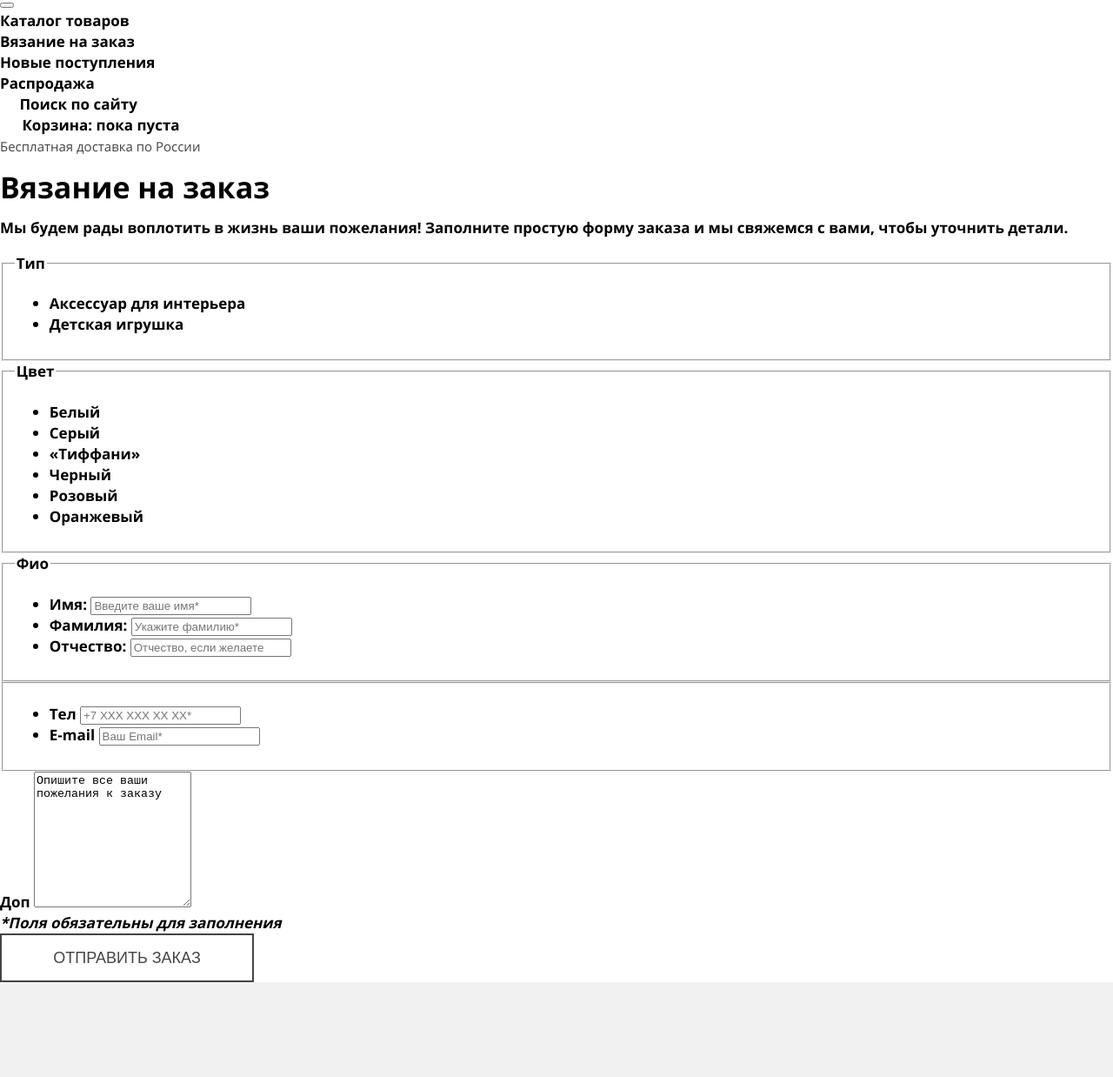
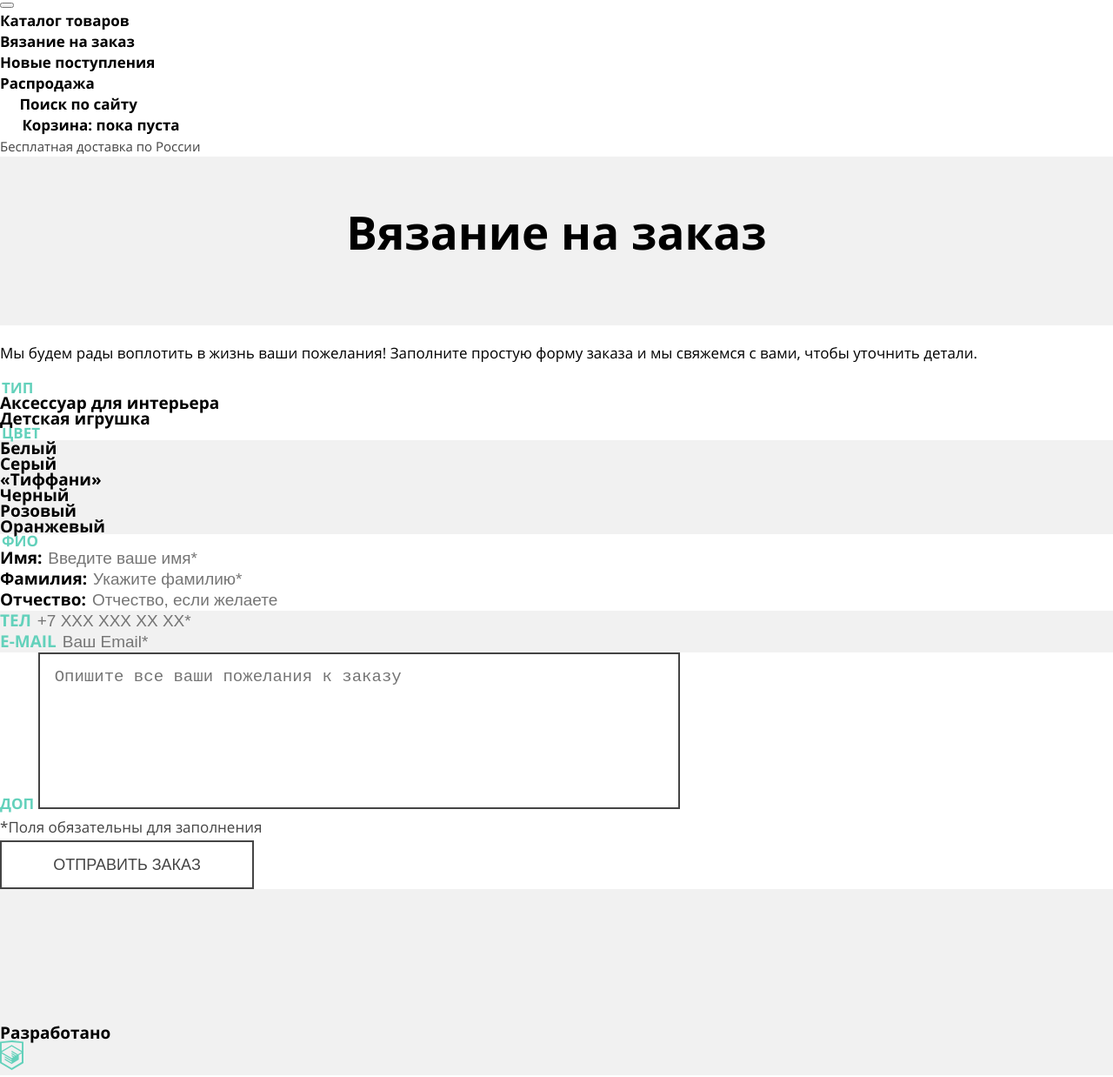
Before and after one commit to arturtkachenko93/1546583-mishka-21, a website: page source/form.html in a window 1280 px wide. Shown: the part 53-1291 px from the top of the page at 87% size. Drawn offline with nearby package versions, Linux system fonts and the light colour scheme; files that its build step writes are made by us from their sources.

Commit message:
Добавил стилизацию формы

```diff
--- a/source/form.html
+++ b/source/form.html
@@ -73,7 +73,7 @@
       </fieldset>
       <fieldset class="filter__color-type">
         <legend class="filter__title">Цвет</legend>
-        <ul class="filter__list">
+        <ul class="filter__list filter__list--no-tel">
           <li class="filter__item">
             <input class="visually-hidden filter__checkbox" type="checkbox" name="white" id="white" checked>
             <label class="filter__label" for="white">Белый</label>
@@ -107,18 +107,18 @@
             <label class="filter__label" for="enter_name">Имя:</label>
             <input class="filter__input-text" type="text" name="enter_name" placeholder="Введите ваше имя*" id="enter_name" required>
           </li>
-          <li class="personal__item">
+          <li class="filter__item">
             <label class="filter__label" for="enter_lastname">Фамилия:</label>
             <input class="filter__input-text" type="text" name="enter_lastname" placeholder="Укажите фамилию*" id="enter_lastname" required>
           </li>
-          <li class="personal__item">
+          <li class="filter__item">
             <label class="filter__label" for="middle_name">Отчество:</label>
             <input class="filter__input-text" type="text" name="middle_name" placeholder="Отчество, если желаете" id="middle_name" required>
           </li>
         </ul>
       </fieldset>
       <fieldset class="filter__contacts-form">
-        <ul class="filter__list">
+        <ul class="filter__list filter__list--no-tel">
           <li class="filter__item">
             <label class="filter__title" for="tel">Тел</label>
             <input class="filter__input-text" type="tel" name="tel" id="tel" pattern="[+7]{2}[0-9]{10}"
@@ -132,7 +132,7 @@
       </fieldset>
       <div class="filter__inner-form">
         <label class="filter__title" for="comment-field">Доп</label>
-        <textarea class="filter__input-area" name="comment" id="comment-field" rows="10">Опишите все ваши пожелания к заказу</textarea>
+        <textarea class="filter__input-area" name="comment" id="comment-field" rows="10" placeholder="Опишите все ваши пожелания к заказу"></textarea>
       </div>
       <cite class="filter__footnote">*Поля обязательны для заполнения</cite>
       <button class="filter__button button" type="submit">Отправить заказ</button>
--- /dev/null
+++ b/source/sass/blocks/form-main.scss
@@ -0,0 +1,108 @@
+.filter__type,
+.filter__color-type,
+.filter__personal,
+.filter__contacts-form,
+.filter__input-area {
+  border: none;
+  margin: 0;
+  padding: 0;
+}
+
+.form-main__title {
+  font-size: 27px;
+  line-height: 30px;
+  text-align: center;
+  margin: 0;
+  background-color: $smoke-white;
+  padding: 73px 23px;
+
+  @media (min-width: $tablet-width) {
+    font-size: 43px;
+    line-height: 50px;
+    padding: 57px 100px 63px 100px;
+  }
+
+  @media (min-width: $desktop-width) {
+    font-size: 53px;
+    line-height: 57px;
+    padding: 58px 300px 79px 300px;
+  }
+}
+
+.form-main__desc {
+  font-size: 13px;
+  font-weight: 400;
+
+  @media (min-width: $tablet-width) {
+    font-size: 17px;
+    line-height: 30px;
+  }
+}
+
+.filter__title {
+  line-height: 16px;
+  color: $turquoise;
+  text-transform: uppercase;
+}
+
+.filter__list {
+  @include list-reset;
+
+  &--no-tel {
+    @media (min-width: $tablet-width) {
+      background-color: $smoke-white;
+    }
+  }
+}
+
+.filter__item {
+  line-height: 18px;
+
+  @media (min-width: $tablet-width) {
+    font-size: 19px;
+  }
+}
+
+input[placeholder],
+.filter__input-area {
+  color: rgba($black, 0.3);
+  line-height: 18px;
+
+  @media (min-width: $tablet-width) {
+    font-size: 19px;
+  }
+}
+
+input[type="tel"],
+input[type="email"] {
+  background-color: $smoke-white;
+}
+
+.filter__input-area {
+  width: 260px;
+  height: 142px;
+  border: 2px solid $gray;
+  padding: 17px 17px;
+  resize: none;
+
+  @media (min-width: $tablet-width) {
+    width: 501px;
+  }
+
+  @media (min-width: $desktop-width) {
+    width: 700px;
+  }
+}
+
+.filter__footnote {
+  font-size: 14px;
+  line-height: 16px;
+  font-weight: 400;
+  font-style: normal;
+  color: $gray;
+
+  @media (min-width: $tablet-width) {
+    font-size: 17px;
+    line-height: 30px;
+  }
+}
--- a/source/sass/global.scss
+++ b/source/sass/global.scss
@@ -20,4 +20,8 @@
   clip-path: inset(100%);
   clip: rect(0 0 0 0);
   overflow: hidden;
-  }
+}
+
+input {
+  border-style: none;
+}
--- a/source/sass/style.scss
+++ b/source/sass/style.scss
@@ -17,3 +17,4 @@
 @import "blocks/review.scss";
 @import "blocks/contacts.scss";
 @import "blocks/page-footer.scss";
+@import "blocks/form-main.scss";
```
